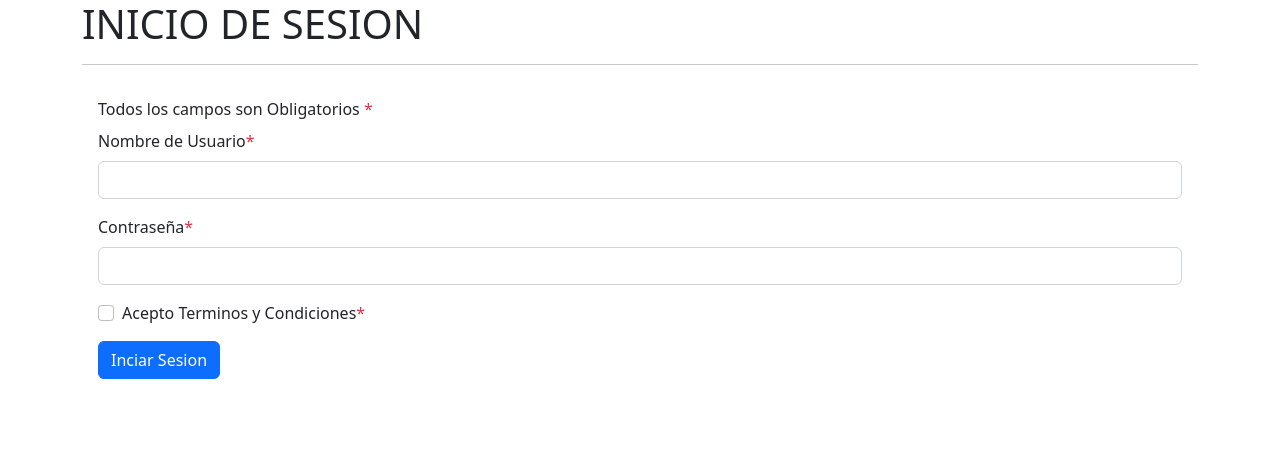
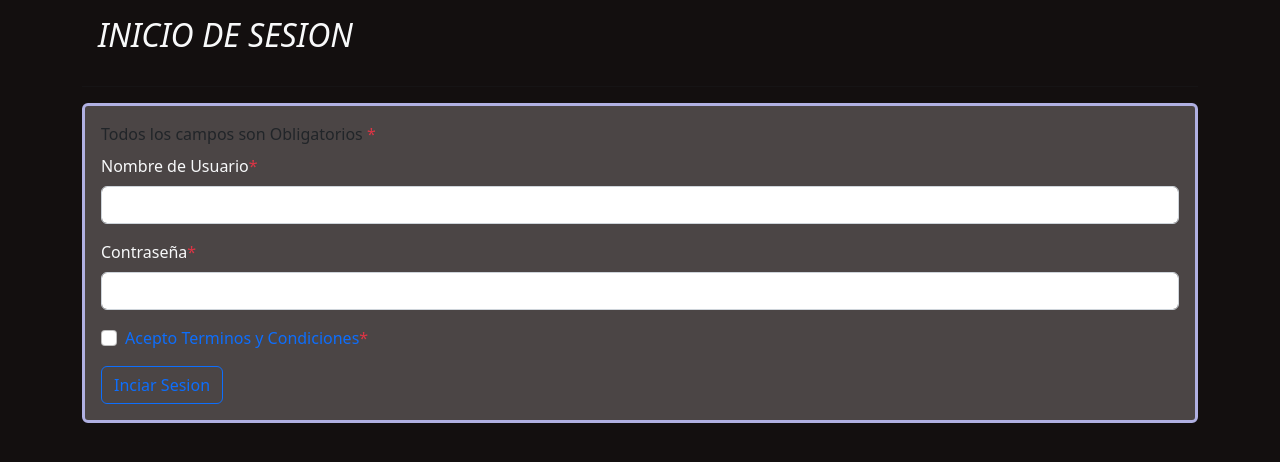
Before and after one commit to eusbeidy/bit06exercises, a plain HTML site: page src/index.html in a window 1280 px wide. Drawn offline with nearby package versions, Linux system fonts and the light colour scheme.

Commit message:
se modifico file src

```diff
--- a/src/css/estilos.css
+++ b/src/css/estilos.css
@@ -1,10 +1,26 @@
-form{
-    border: 2px solid blue;
-    max-width: 480px;
-    width: 100%;
-
+.inicio{
+    background-color: rgb(19, 15, 15);
+}
+.form{
+    border: 3px solid rgb(176, 176, 226);
+    border-radius: 6px;
+}
+h1{
+    font-size: 2rem;
+    font-style: inherit;
 }
 
+/*estilos para los ejercicios.*/
+
+.ejercicios{
+    background-color: rgb(236, 235, 248);
+}
+form{
+    border: 4px solid rgb(241, 229, 229);
+    border-radius: 8px;
+    padding: 5px;
+    background-color: rgb(75, 69, 69);
+}
 button{
-    background-color: blue;
+    text-align: center;
 }
--- a/src/index.html
+++ b/src/index.html
@@ -5,27 +5,28 @@
     <meta name="viewport" content="width=device-width, initial-scale=1">
     <title>Inicio de sesion</title>
     <link href="https://cdn.jsdelivr.net/npm/bootstrap@5.2.3/dist/css/bootstrap.min.css" rel="stylesheet" integrity="sha384-rbsA2VBKQhggwzxH7pPCaAqO46MgnOM80zW1RWuH61DGLwZJEdK2Kadq2F9CUG65" crossorigin="anonymous">
+    <link href="./css/estilos.css" rel="stylesheet">
   </head>
-  <body class="container">
-    <h1>INICIO DE SESION</h1>
+  <body class="container inicio">
+    <h1 class="text-light p-3"><em>INICIO DE SESION</em></h1>
     <hr>
-    <form class="p-3" id="form">
+    <form class="p-3 form" id="form">
       <fieldset>
-        <legend class="fs-6">Todos los campos son Obligatorios <span class="text-danger">*</span></legend>
+        <legend class="fs-6 ">Todos los campos son Obligatorios <span class="text-danger">*</span></legend>
         <div id="liveAlertPlaceholder"></div>
         <div class="mb-3">
-          <label for="username" class="form-label">Nombre de Usuario<span class="text-danger">*</span></label>
+          <label for="username" class="form-label text-light">Nombre de Usuario<span class="text-danger">*</span></label>
           <input type="text" class="form-control" id="username" name="username" aria-describedby="usernameHelp">
         </div>
         <div class="mb-3">
-          <label for="password" class="form-label">Contraseña<span class="text-danger">*</span></label>
+          <label for="password" class="form-label text-light">Contraseña<span class="text-danger">*</span></label>
           <input type="password" class="form-control" id="Password" name="password">
         </div>
         <div class="mb-3 form-check">
           <input type="checkbox" class="form-check-input" id="accept" name="accept">
-          <label class="form-check-label" for="accept">Acepto Terminos y Condiciones<span class="text-danger">*</span></label>
+          <label class="form-check-label text-primary" for="accept">Acepto Terminos y Condiciones<span class="text-danger">*</span></label>
         </div>
-        <button type="submit" class="btn btn-primary">Inciar Sesion</button>
+        <button type="submit" class="btn btn-outline-primary">Inciar Sesion</button>
       </fieldset>
       </form>
 
```
Also changed, not shown: src/ejercicios.html (+3 -2 lines), src/javaScript/ejercicios.js (+15 -27 lines).
